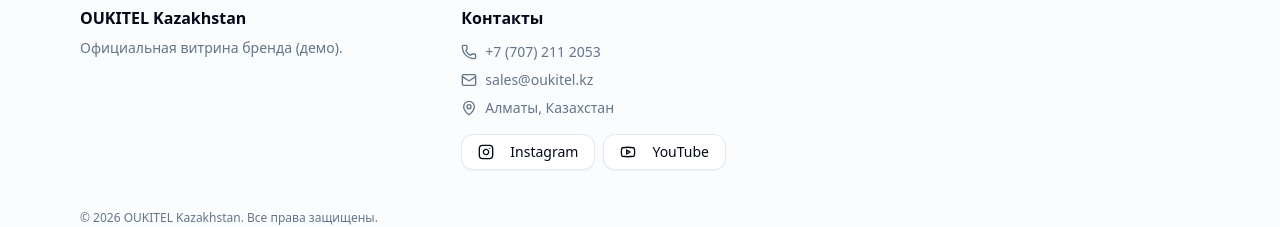
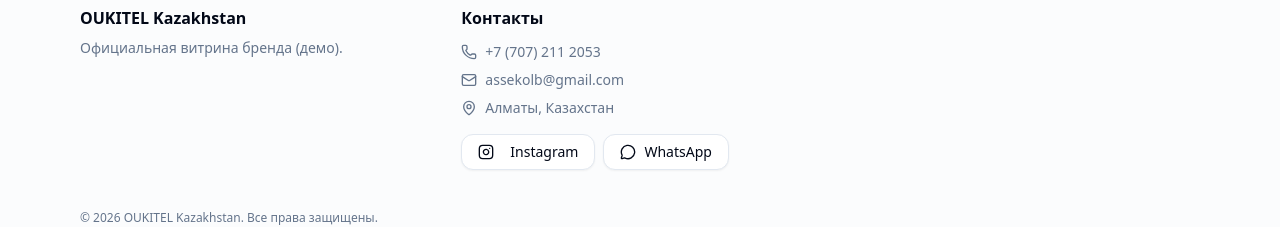
Before and after one commit to Adnli/oukitel-kz, a React (Vite) app: page / in a window 1280 px wide. Shown: the part 2740-2967 px from the top of the page. Built offline with nearby package versions, Linux system fonts and the light colour scheme.

Commit message:
added "Купить" button and "WhatsApp" button

```diff
--- a/src/App.jsx
+++ b/src/App.jsx
@@ -21,6 +21,7 @@
   Mail,
   MapPin,
   ExternalLink,
+  MessageCircle
 } from "lucide-react";
 import { motion } from "framer-motion";
 import { useInView, useAnimationControls } from "framer-motion";
@@ -717,7 +718,7 @@
             <div className="flex items-center gap-2 text-muted-foreground">
               <Mail className="h-4 w-4" />
               <a className="hover:text-foreground" href="mailto:sales@oukitel.kz">
-                sales@oukitel.kz
+                assekolb@gmail.com
               </a>
             </div>
             <div className="flex items-center gap-2 text-muted-foreground">
@@ -733,15 +734,25 @@
               asChild
               title="Instagram"
             >
-              <a href="#" target="_blank" rel="noreferrer">
+              <a href="https://www.instagram.com/oukitel_kazakhstan?igsh=MWNkMGxkZGlnYXRwdQ%3D%3D&utm_source=qr" target="_blank" rel="noreferrer">
                 <Instagram className="h-4 w-4 mr-2" /> Instagram
               </a>
             </Button>
-            <Button variant="outline" className="rounded-xl" asChild title="YouTube">
+            <Button
+              variant="outline"
+              className="rounded-xl"
+              asChild
+              title="WhatsApp"
+            >
+              <a className="hover:text-foreground" href="https://wa.me/77072112053?text=Здравствуйте!%20Интересует%20продукция%20OUKITEL" target="_blank" rel="noreferrer">
+                <MessageCircle className="h-4 w-4" /> WhatsApp
+              </a>
+            </Button>
+            {/* <Button variant="outline" className="rounded-xl" asChild title="YouTube">
               <a href="#" target="_blank" rel="noreferrer">
                 <Youtube className="h-4 w-4 mr-2" /> YouTube
               </a>
-            </Button>
+            </Button> */}
           </div>
         </div>
 
--- a/src/data/products.js
+++ b/src/data/products.js
@@ -4,7 +4,7 @@
   {
     name: "Портативная электростанция OUKITEL P1000E PLUS 1800 Вт/1024 Вт·ч",
     slug: "oukitel-p1000e-plus-1800",
-    price: "€549,00",
+    price: "349 000₸",
     // oldPrice: "€549,00",
     // rating: 4.7,
     // reviewsCount: 106,
@@ -26,7 +26,7 @@
   {
     name: "Портативная электростанция OUKITEL P2001 Plus 2400 Вт | 2048 Вт·ч",
     slug: "oukitel-p2001-plus-2400",
-    price: "€799,00",
+    price: "550 000₸",
     // oldPrice: "€799,00",
     // rating: 4.6,
     // reviewsCount: 84,
@@ -49,7 +49,7 @@
   {
     name: "Портативная электростанция OUKITEL P800 800 Вт | 512 Вт·ч",
     slug: "oukitel-p800",
-    price: "€269,00",
+    price: "178 500₸",
     // oldPrice: "€269,00",
     // rating: 4.5,
     // reviewsCount: 51,
@@ -70,7 +70,7 @@
   {
     name: "Портативная солнечная панель OUKITEL 400 Вт",
     slug: "solar-panel-oukitel-400",
-    price: "€599,00",
+    price: "250 000₸",
     // oldPrice: "€599,00",
     // rating: 4.6,
     // reviewsCount: 72,
--- a/src/pages/ProductPage.jsx
+++ b/src/pages/ProductPage.jsx
@@ -4,7 +4,8 @@
 import { Badge } from "@/components/ui/badge";
 import { Card, CardContent } from "@/components/ui/card";
 import { productsSeed } from "@/data/products";
-import { Shield, Truck, RotateCcw, BadgeCheck } from "lucide-react";
+import { Shield, Truck, RotateCcw, BadgeCheck, ShoppingCart } from "lucide-react";
+
 
 function Stars({ value }) {
   const full = Math.round(value || 0);
@@ -112,6 +113,8 @@
 export default function ProductPage() {
   const nav = useNavigate();
   const { slug } = useParams();
+  const kaspiLink = "https://l.kaspi.kz/shop/DCzNDJsuv4Kr9Zy";
+
 
   const product = productsSeed.find((p) => p.slug === slug);
 
@@ -229,6 +232,23 @@
               </Badge>
             ))}
           </div>
+                    {/* Kaspi Buy */}
+          <div className="mt-5">
+            <a href={kaspiLink} target="_blank" rel="noreferrer">
+              <Button
+                size="lg"
+                className="w-full rounded-2xl h-12 text-base font-semibold bg-[#F14635] hover:bg-[#D93D2F] text-white"
+              >
+                <ShoppingCart className="h-5 w-5 mr-2" />
+                Купить
+              </Button>
+            </a>
+
+            <div className="mt-2 text-xs text-muted-foreground text-center">
+              Покупка через Kaspi Магазин
+            </div>
+          </div>
+
 
           {/* “payment box” как Klarna-блок */}
           {/* <div className="mt-5 rounded-2xl border bg-background p-4">
```
